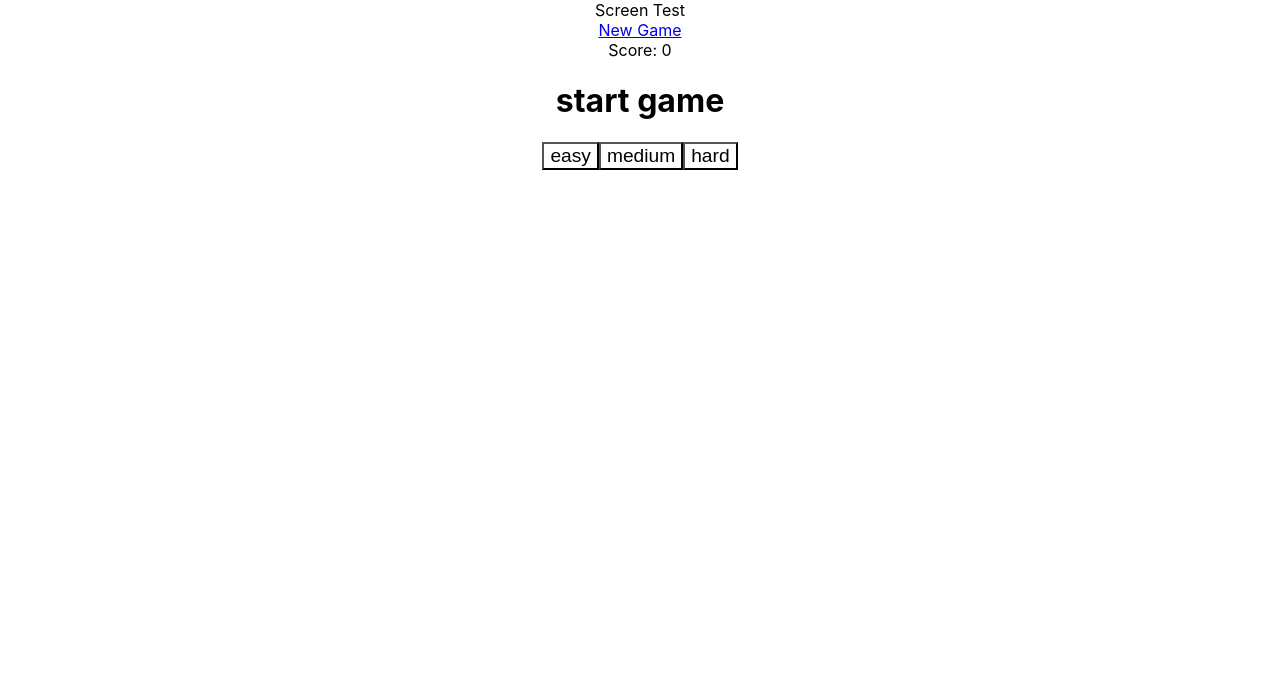
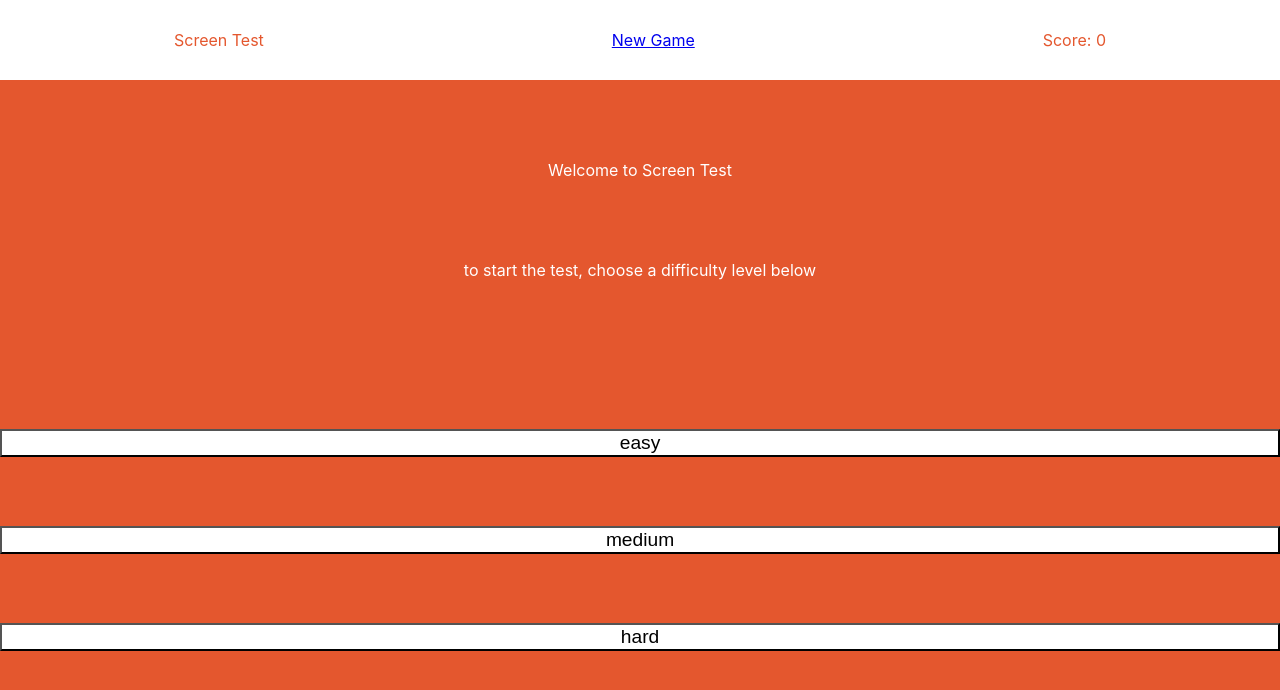
Before and after one commit to cjstarke/screentest, a React (Create React App) app in the folder screen-test/: page / in a window 1280 px wide. Shown: the top 690 px of the page. Built offline with nearby package versions, Linux system fonts and the light colour scheme.

Commit message:
working functionality, starting css

```diff
--- a/screen-test/src/App.css
+++ b/screen-test/src/App.css
@@ -36,9 +36,7 @@
     transform: rotate(360deg);
   }
 }
-.button {
-  background-color: aqua;
-}
+
 .true {
   background-color: green;
 }
--- a/screen-test/src/App.js
+++ b/screen-test/src/App.js
@@ -29,7 +29,7 @@ class App extends Component {
     return (
       <div className="App">
         <Header score={this.state.score} restart={this.restartScore}/>
-        <Container score={this.setScore} restart={this.restartScore}/>
+        <Container score={this.setScore} number={this.state.score} restart={this.restartScore}/>
       </div>)
   }
 
--- a/screen-test/src/components/Button.js
+++ b/screen-test/src/components/Button.js
@@ -12,9 +12,12 @@ class Button extends Component{
     return (
       <button
         value={this.props.value}
+        color={this.props.color}
         name={this.props.name}
         onClick={this.props.onClick}
         className={this.props.className}
+        style={this.props.style}
+        number={this.props.number}
       >{this.props.name}</button>
     )
   }
--- a/screen-test/src/components/Container.js
+++ b/screen-test/src/components/Container.js
@@ -5,6 +5,8 @@ import { Link, Route, Switch, Redirect } from 'react-router-dom'
 import FinalScreen from '../screens/FinalScreen'
 import { API_URL } from '../constants'
 import axios from 'axios'
+import "./Container.css"
+import './Header.css'
 
 const api = API_URL
 
@@ -28,7 +30,6 @@ class Container extends Component {
 
   getApi = async (e) => {
     const level = e.target.value
-    console.log(level)
 
     try {
       const response = await axios.get(`${api}${level}`)
@@ -47,7 +48,7 @@ class Container extends Component {
   render() {
 
     return (
-      <>
+      <div className= 'contain'>
         <Route
             exact path={"/"}
           render={(props) => <NewGame api={this.getApi}{...props}/> }
@@ -63,7 +64,7 @@ class Container extends Component {
         { this.state.isloading ? (<></>): (<Redirect to = "/questions/0" />)
 
         }
-      </>
+      </div>
     )
   }
 }
--- a/screen-test/src/components/Header.js
+++ b/screen-test/src/components/Header.js
@@ -1,6 +1,6 @@
 import React, { Component } from 'react'
 import { Link, Route, Switch, Redirect } from 'react-router-dom'
-
+import './Header.css'
 
 class Header extends Component {
   constructor(props) {
@@ -11,7 +11,7 @@ class Header extends Component {
   }
   render() {
     return (
-      <div>
+      <div className='header'>
 
         <div>Screen Test</div>
         <Link to= '/' onClick={this.props.restart}>
--- a/screen-test/src/screens/FinalScreen.js
+++ b/screen-test/src/screens/FinalScreen.js
@@ -8,7 +8,7 @@ function FinalScreen(props) {
   console.log(finalscore)
   return (
     <div>
-      <div>Congrats you got <span>{finalscore}</span> out of 10</div>
+      <div>Congrats you got <span>{finalscore}</span> out of 5</div>
       <Link to= '/' onClick = {props.restart}>
         Play Again
       </Link>
--- a/screen-test/src/screens/NewGame.js
+++ b/screen-test/src/screens/NewGame.js
@@ -11,32 +11,30 @@ class NewGame extends Component {
 
   render() {
     return (
-      <>
-        <h1>start game</h1>
-
+      <div className= 'newgame'>
+        <div className= 'heading'>Welcome to Screen Test</div>
+        <div className='subhead'>to start the test, choose a difficulty level below</div>
+        <div className= 'startchoices'>
           <Button
             value='easy'
+            className= 'start'
             name='easy'
             onClick={this.props.api}>easy
           </Button>
-
-
           <Button
             value='medium'
             name='medium'
+            className='start'
             onClick={this.props.api}>easy
           </Button>
-
-
           <Button
             value='hard'
             name='hard'
+            className ='start'
             onClick={this.props.api}>hard
           </Button>
-
-
-
-      </>
+        </div>
+      </div>
     )
   }
 }
--- a/screen-test/src/screens/Question.js
+++ b/screen-test/src/screens/Question.js
@@ -32,10 +32,10 @@ class Question extends Component {
     const right = Replace(thisQ.correct_answer)
     const wrong = thisQ.incorrect_answers
     let firstAnswers = [
-      {'ans': right, 'guess': 1},
-      {'ans': Replace(wrong[0]), 'guess': 0},
-      {'ans': Replace(wrong[1]), 'guess': 0},
-      { 'ans': Replace(wrong[2]), 'guess': 0}
+      {'ans': right, 'guess': 1, 'color': 'white', 'number': 1},
+      {'ans': Replace(wrong[0]), 'guess': 0, 'color': 'white', 'number': 2},
+      {'ans': Replace(wrong[1]), 'guess': 0, 'color': 'white', 'number': 3},
+      { 'ans': Replace(wrong[2]), 'guess': 0, 'color': 'white', 'number': 4}
     ]
     const newanswers = ShuffleArr(firstAnswers)
     this.setState({
@@ -53,7 +53,11 @@ class Question extends Component {
             name={answers[0].ans}
             value={answers[0].guess}
             onClick={this.onAnswer}
-            className= {`button${answers[0].guess}`}
+            color={answers[0].color}
+            className={`button ${answers[0].guess}`}
+            style={{ backgroundColor: this.state.answers[0].color }}
+            number= {answers[0].number}
+
           />
         </div>
         <div>
@@ -61,7 +65,10 @@ class Question extends Component {
             name={answers[1].ans}
             value={answers[1].guess}
             onClick={this.onAnswer}
-            className= {`button ${answers[1].guess}`}
+            color={answers[1].color}
+            className={`button ${answers[1].guess}`}
+            style={{ backgroundColor: this.state.answers[1].color}}
+            number= {answers[1].number}
           />
         </div>
         <div>
@@ -69,7 +76,10 @@ class Question extends Component {
             name={answers[2].ans}
             value={answers[2].guess}
             onClick={this.onAnswer}
-            className= {`button ${answers[2].guess}`}
+            color={answers[2].color}
+            className={`button ${answers[2].guess}`}
+            style={{ backgroundColor: this.state.answers[2].color}}
+            number={answers[2].number}
           />
         </div>
         <div>
@@ -77,7 +87,10 @@ class Question extends Component {
             name={answers[3].ans}
             value={answers[3].guess}
             onClick={this.onAnswer}
-            className= {`button ${answers[3].guess}`}
+            color={answers[3].color}
+            className={`button ${answers[3].guess}`}
+            style={{ backgroundColor: this.state.answers[3].color }}
+            number= {answers[3].number}
           />
         </div>
       </>)
@@ -85,7 +98,18 @@ class Question extends Component {
 
   onAnswer = (e) => {
 
+
     const num = e.target.value
+
+
+    for (let index = 0; index <= 3; index++) {
+      if (this.state.answers[index].guess === 1) {
+        let  answers = {...this.state.answers}
+        answers[index].color = 'green'
+        this.setState({answers})
+      }
+    }
+
     this.props.score(num)
     const oldid = parseInt(this.props.match.params.id)
     const newid = (oldid + 1)
@@ -100,7 +124,7 @@ class Question extends Component {
           id: newid
         })
         this.props.history.push(`/questions/${newid}`)
-        this.randomAnswer()
+        this.componentDidMount()
       }, 1500);
 
     } else {
```
